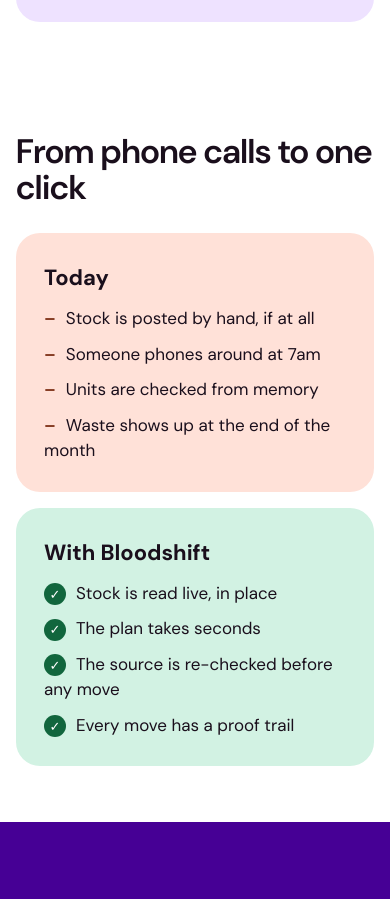
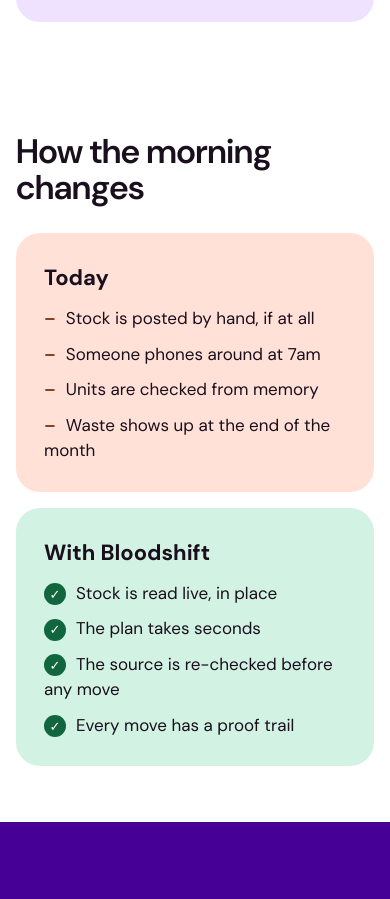
Before and after one commit to mystiquemide/bloodshift, a website: page public/index.html in a window 390 px wide. Shown: the part 3030-3929 px from the top of the page. Drawn offline with Linux system fonts and the light colour scheme; no server answers.

Commit message:
Retitle the before and after section on the landing page
"From phone calls to one click" read as if Bloodshift used phone calls,
and the flow is more than one click. The section compares how the
morning rebalancing works today and with Bloodshift, so it now says so.

```diff
--- a/public/index.html
+++ b/public/index.html
@@ -61,7 +61,7 @@
     </section>
 
     <section class="l-section l-wrap" aria-labelledby="ba-h">
-      <h2 id="ba-h" class="l-h2">From phone calls to one click</h2>
+      <h2 id="ba-h" class="l-h2">How the morning changes</h2>
       <div class="l-ba">
         <div class="l-before">
           <h3>Today</h3>
```
